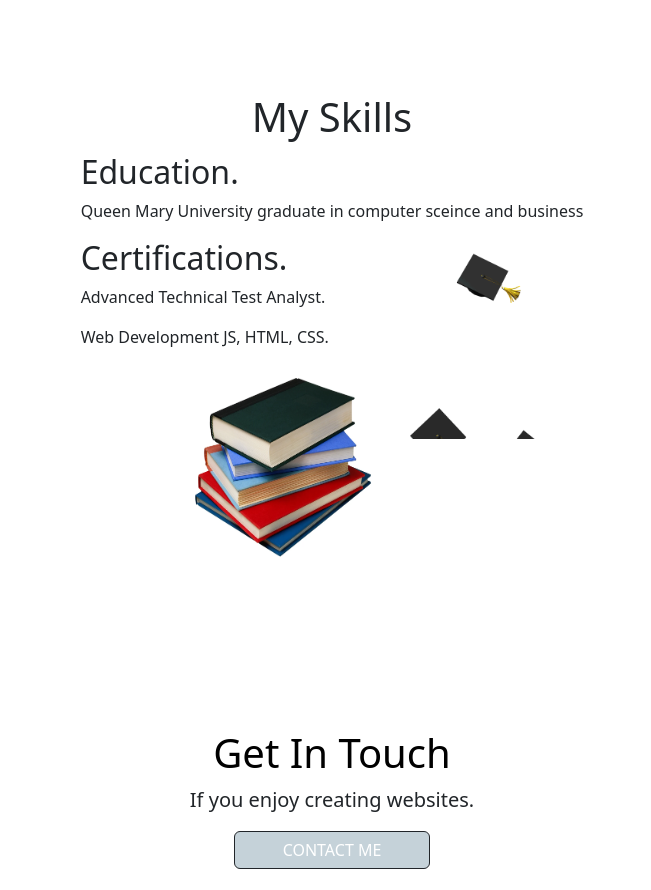
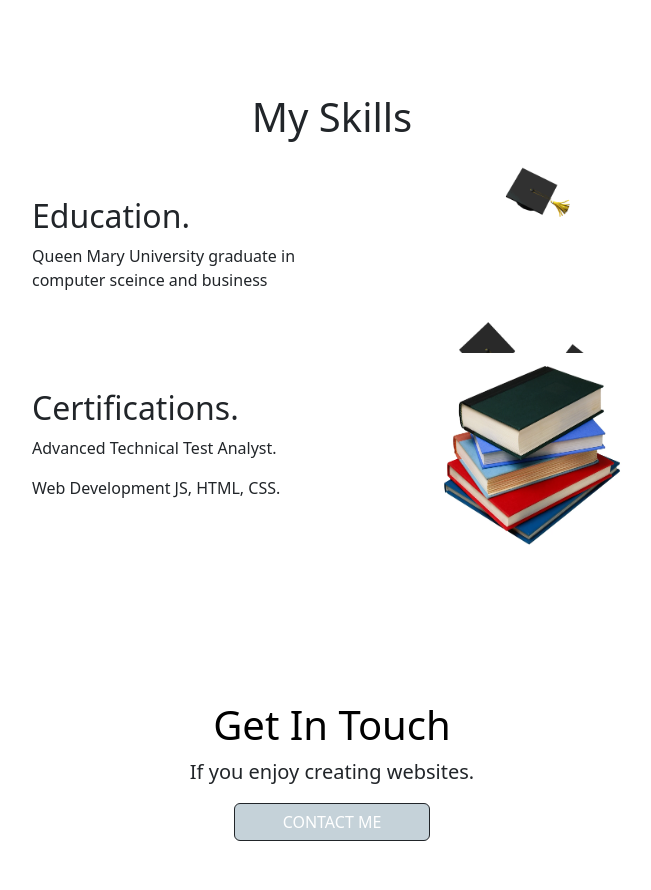
Before and after one commit to YounasC/aboutMe, a plain HTML site: page index.html in a window 1280 px wide. Shown: the part 1039-1929 px from the top of the page, without its empty margins (308-959 px from the left). Drawn offline with nearby package versions, Linux system fonts and the light colour scheme.

Commit message:
Add files via upload

```diff
--- a/index.html
+++ b/index.html
@@ -43,7 +43,7 @@
        </div>
        <div class="table">
          <div class="item headline">
-          <h2 class="featurette-heading">Education.<br></h2>
+          <h2 class="featurette-heading">Education.</h2>
           <p >Queen Mary University graduate in computer sceince and business</p>
          </div>
          <div class="item uni">
--- a/style.css
+++ b/style.css
@@ -1,5 +1,4 @@
 .hero{
-  /*background: #b4beba;*/
   background: #acb7bc;
 }
 
@@ -16,25 +15,23 @@
     max-width: 100%;
     position: absolute;
     left: 0;
-
 }
 
-/*.skills{
-    display: flex;
+/*.table{
+    display: grid;
+    grid-template-columns: 300px 300px;
+    grid-template-rows: 300px 300px;
+    justify-content: center;
     align-items: center;
-    justify-content: center;
-
 }*/
 
-
-
-.grid-container{
+.table{
     display: grid;
-    grid-template-columns: auto, auto ;
-    grid-template-rows: auto, auto ;
+    grid-template-columns: 300px 300px;
     justify-content: center;
     align-items: center;
 }
+
 
 
 #copyright{
```
Lines whose indentation alone changed are shown as unchanged.
